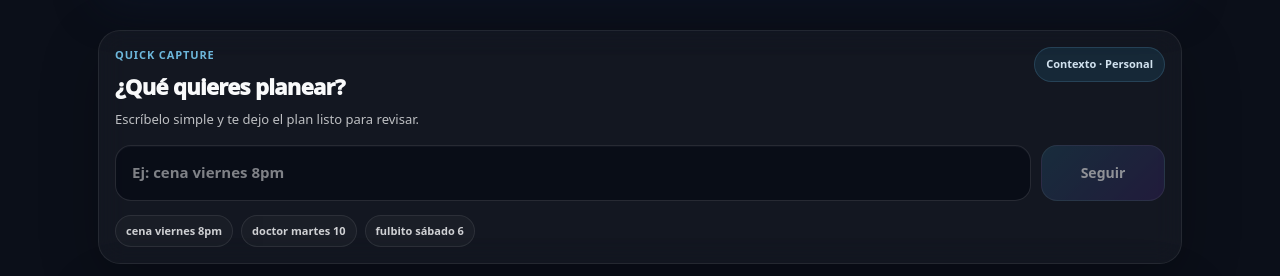
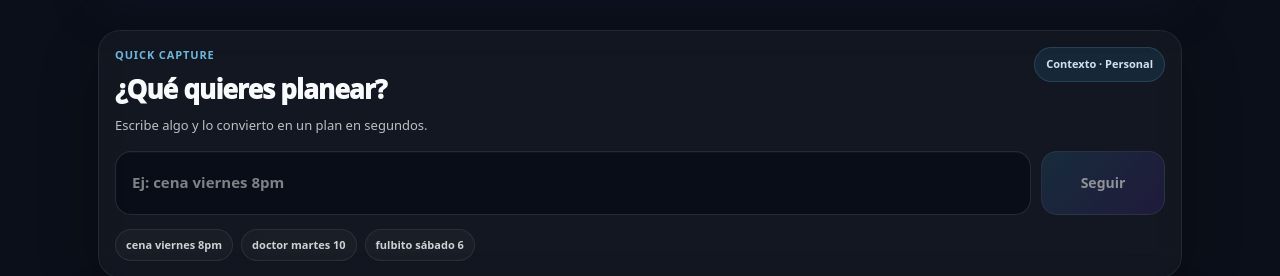
Before and after one commit to Fgainzall/syncplans-app, a Next.js app: page /summary in a window 1280 px wide. Shown: the part 261-537 px from the top of the page. Built offline with nearby package versions, Linux system fonts and the light colour scheme; no server answers.

Commit message:
fix: remove duplicate style props in Quick Capture examples + clickable pills working correctly

```diff
--- a/src/app/summary/SummaryClient.tsx
+++ b/src/app/summary/SummaryClient.tsx
@@ -984,7 +984,7 @@ export default function SummaryClient({ highlightId, appliedToast }: Props) {
                 <div style={styles.captureEyebrow}>Quick Capture</div>
                 <div style={styles.captureTitle}>¿Qué quieres planear?</div>
                 <div style={styles.captureSub}>
-                  Escríbelo simple y te dejo el plan listo para revisar.
+                  Escribe algo y lo convierto en un plan en segundos.
                 </div>
               </div>
 
@@ -1002,6 +1002,7 @@ export default function SummaryClient({ highlightId, appliedToast }: Props) {
                 autoCapitalize="sentences"
                 autoCorrect="on"
                 spellCheck
+                autoFocus
               />
 
               <button
@@ -1020,9 +1021,33 @@ export default function SummaryClient({ highlightId, appliedToast }: Props) {
             </div>
 
             <div style={styles.captureExamplesRow}>
-              <span style={styles.captureExamplePill}>cena viernes 8pm</span>
-              <span style={styles.captureExamplePill}>doctor martes 10</span>
-              <span style={styles.captureExamplePill}>fulbito sábado 6</span>
+             <span
+  onClick={() => {
+    setQuickCaptureValue("cena viernes 8pm");
+    setTimeout(() => handleQuickCaptureSubmit(), 50);
+  }}
+  style={{ ...styles.captureExamplePill, cursor: "pointer" }}
+>
+  cena viernes 8pm
+</span>
+              <span
+  onClick={() => {
+    setQuickCaptureValue("doctor martes 10");
+    setTimeout(() => handleQuickCaptureSubmit(), 50);
+  }}
+  style={{ ...styles.captureExamplePill, cursor: "pointer" }}
+>
+  doctor martes 10
+</span>
+<span
+  onClick={() => {
+    setQuickCaptureValue("fulbito sábado 6");
+    setTimeout(() => handleQuickCaptureSubmit(), 50);
+  }}
+  style={{ ...styles.captureExamplePill, cursor: "pointer" }}
+>
+  fulbito sábado 6
+</span>
             </div>
           </Card>
 
@@ -1422,7 +1447,7 @@ const styles: Record<string, React.CSSProperties> = {
   },
   captureTitle: {
     marginTop: 6,
-    fontSize: 22,
+    fontSize: 26,
     fontWeight: 950,
     letterSpacing: "-0.03em",
   },
@@ -1454,7 +1479,7 @@ const styles: Record<string, React.CSSProperties> = {
   },
   captureInput: {
     width: "100%",
-    minHeight: 56,
+    minHeight: 64,
     borderRadius: 16,
     border: "1px solid rgba(255,255,255,0.12)",
     background: "rgba(6,10,22,0.72)",
@@ -1467,7 +1492,7 @@ const styles: Record<string, React.CSSProperties> = {
   },
   captureButton: {
     minWidth: 124,
-    minHeight: 56,
+    minHeight: 64,
     border: "1px solid rgba(255,255,255,0.12)",
     borderRadius: 16,
     background: "linear-gradient(135deg, rgba(56,189,248,0.24), rgba(124,58,237,0.24))",
```
